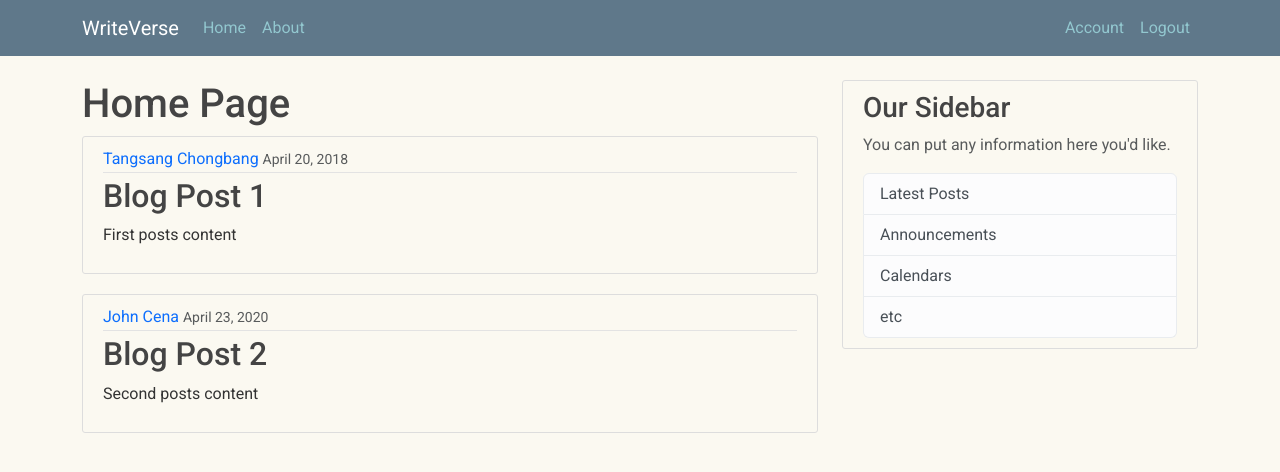
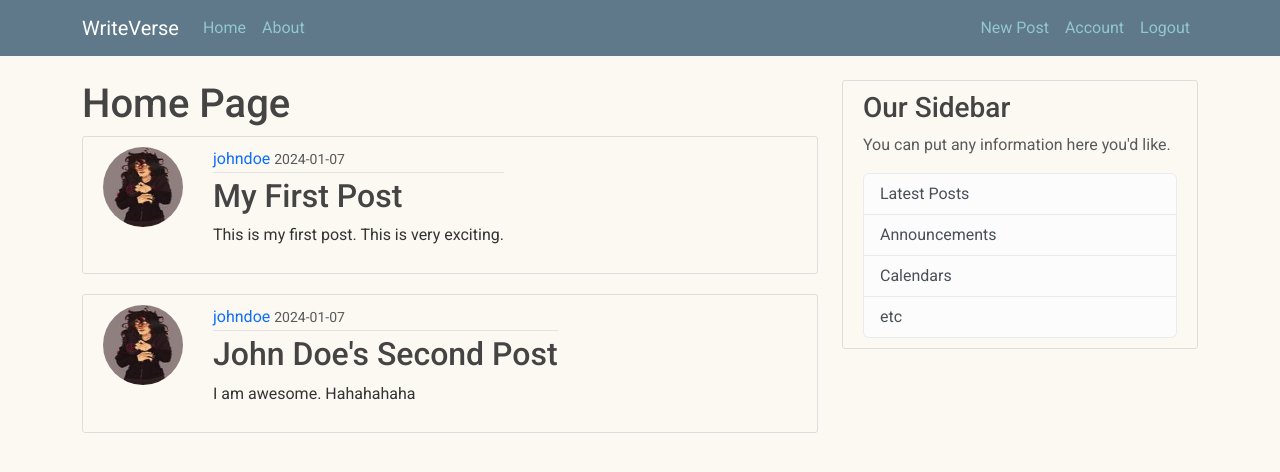
Before and after one commit to Tangsang2003/WriteVerse, a Flask app: page / in a window 1280 px wide. Shown: the top 472 px of the page. Run offline with Flask 3, Linux system fonts and the light colour scheme; a user stored in the database is signed in.

Commit message:
Add New Post Feature

```diff
--- a/writeverse/routes.py
+++ b/writeverse/routes.py
@@ -4,28 +4,14 @@ from PIL import Image
 from writeverse.models import User, Post
 from writeverse import app, db, bcrypt
 from flask import render_template, url_for, flash, redirect, request
-from writeverse.forms import RegistrationForm, LoginForm, UpdateAccountForm
+from writeverse.forms import RegistrationForm, LoginForm, UpdateAccountForm, PostForm
 from flask_login import login_user, current_user, logout_user, login_required
-
-posts = [
-    {
-        'author': 'Tangsang Chongbang',
-        'title': 'Blog Post 1',
-        'content': 'First posts content',
-        'date_posted': 'April 20, 2018'
-    },
-    {
-        'author': 'John Cena',
-        'title': 'Blog Post 2',
-        'content': 'Second posts content',
-        'date_posted': 'April 23, 2020'
-    }
-]
 
 
 @app.route("/")
 @app.route("/home")
 def home():
+    posts = Post.query.all()
     return render_template("home.html", posts=posts)
 
 
@@ -105,3 +91,16 @@ def account():
         form.email.data = current_user.email
     image_file = url_for('static', filename='profile_pics/' + current_user.image_file)
     return render_template("account.html", title='Account', image_file=image_file, form=form)
+
+
+@app.route("/post/new", methods=['GET', 'POST'])
+@login_required
+def new_post():
+    form = PostForm()
+    if form.validate_on_submit():
+        post = Post(title=form.title.data, content=form.content.data, author=current_user)
+        db.session.add(post)
+        db.session.commit()
+        flash('Your post has been created!', 'success')
+        return redirect(url_for('home'))
+    return render_template('create_post.html', title='New Post', form=form)
--- a/writeverse/static/main.css
+++ b/writeverse/static/main.css
@@ -104,3 +104,13 @@ text-decoration: none;
     margin-top: 10px;
     margin-bottom: 10px;
 }
+
+#post-section {
+    display: flex;
+}
+
+.article-image {
+    height: 80px;
+    width: 80px;
+    margin-right: 30px;
+}
--- a/writeverse/templates/home.html
+++ b/writeverse/templates/home.html
@@ -2,11 +2,12 @@
 {% block content %}
     <h1>Home Page</h1>
     {% for post in posts %}
-        <article class="media content-section">
+        <article class="media content-section" id="post-section">
+            <img class="rounded-circle article-image" src="{{ url_for('static', filename='profile_pics/' + post.author.image_file) }}">
           <div class="media-body">
             <div class="article-metadata">
-              <a class="mr-2" href="#">{{ post.author }}</a>
-              <small class="text-muted">{{ post.date_posted }}</small>
+              <a class="mr-2" href="#">{{ post.author.username }}</a>
+              <small class="text-muted">{{ post.date_posted.strftime('%Y-%m-%d') }}</small>
             </div>
             <h2><a class="article-title" href="#">{{ post.title }}</a></h2>
             <p class="article-content">{{ post.content }}</p>
--- a/writeverse/templates/layout.html
+++ b/writeverse/templates/layout.html
@@ -35,6 +35,7 @@
             <!-- Navbar Right Side -->
             <div class="navbar-nav">
                 {% if current_user.is_authenticated %}
+                    <a class="nav-item nav-link" href="{{ url_for('new_post') }}">New Post</a>
                     <a class="nav-item nav-link" href="{{ url_for('account') }}">Account</a>
                     <a class="nav-item nav-link" href="{{ url_for('logout') }}">Logout</a>
                 {% else %}
```
Also changed, not shown: writeverse/forms.py (+7 -1 lines), writeverse/templates/create_post.html (added, +41 -0 lines), instance/site.db.
